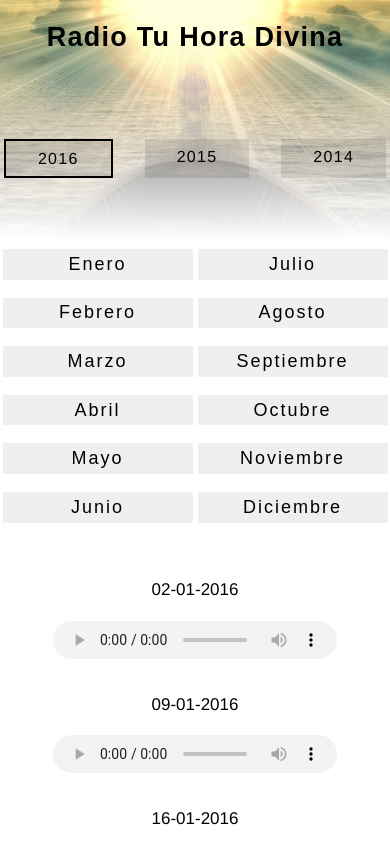
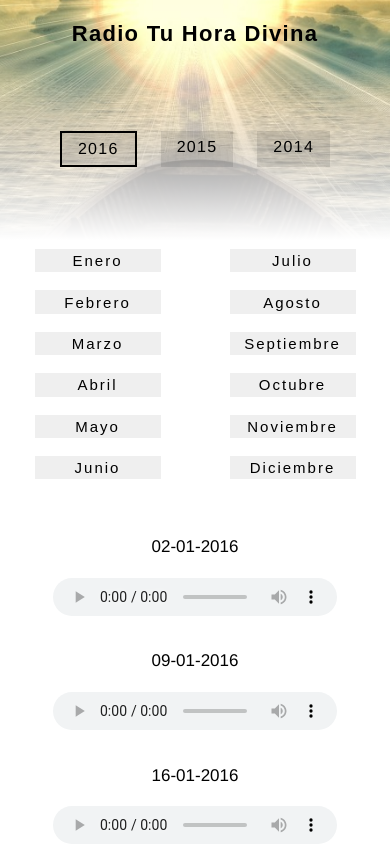
Before and after one commit to ari7946/radio-service, a React (Create React App) app in the folder tuhoradivina/: page / in a window 390 px wide. Shown: the top 844 px of the page. Built offline with nearby package versions, Linux system fonts and the light colour scheme.

Commit message:
Add xs mobile queries

```diff
--- a/tuhoradivina/src/components/header/header.styles.scss
+++ b/tuhoradivina/src/components/header/header.styles.scss
@@ -35,5 +35,11 @@ header {
       font-weight: bolder;
       padding-top: 1rem;
     }
+
+    @media all and (max-width: 400px) {
+      font-size: 22px;
+      font-weight: bolder;
+      padding-top: 1rem;
+    }
   }
 }
--- a/tuhoradivina/src/components/main-content/main-content.styles.scss
+++ b/tuhoradivina/src/components/main-content/main-content.styles.scss
@@ -3,7 +3,6 @@
     display: flex;
     flex-direction: column;
     justify-content: center;
-    // align-items: center;
     height: 30rem;
     width: 100%;
     margin-top: -7rem;
--- a/tuhoradivina/src/components/month-list/month-list.styles.scss
+++ b/tuhoradivina/src/components/month-list/month-list.styles.scss
@@ -13,5 +13,6 @@
 
   @media all and (max-width: 800px) {
     flex-direction: column;
+    min-width: 8rem;
   }
 }
--- a/tuhoradivina/src/components/month/month.styles.scss
+++ b/tuhoradivina/src/components/month/month.styles.scss
@@ -30,4 +30,12 @@
     margin: .5rem 0;
     min-width: 5rem;
   }
+
+    @media all and (max-width: 500px) {
+    font-size: 15px;
+    letter-spacing: 2px;
+    padding: .2rem 0;
+    margin: .5rem 0;
+    min-width: 5rem;
+  }
 }
--- a/tuhoradivina/src/components/nav/nav.styles.scss
+++ b/tuhoradivina/src/components/nav/nav.styles.scss
@@ -56,13 +56,21 @@
         padding: .5rem 2.1rem
       }
 
-        @media all and (max-width: 600px) {
-          font-size: 0 1.2rem;
-          padding: .3rem 2rem;
-          &:nth-child(2) {
-            margin: 0 2rem;
-          }
+      @media all and (max-width: 600px) {
+        font-size: 0 1.4rem;
+        padding: .3rem 2rem;
+        &:nth-child(2) {
+          margin: 0 2rem;
         }
+      }
+
+      @media all and (max-width: 400px) {
+        font-size: 0 1.2rem;
+        padding: .2rem 1rem;
+        &:nth-child(2) {
+          margin: 0 1.5rem;
+        }
+      }
 
       a {
         text-decoration: none;
```
